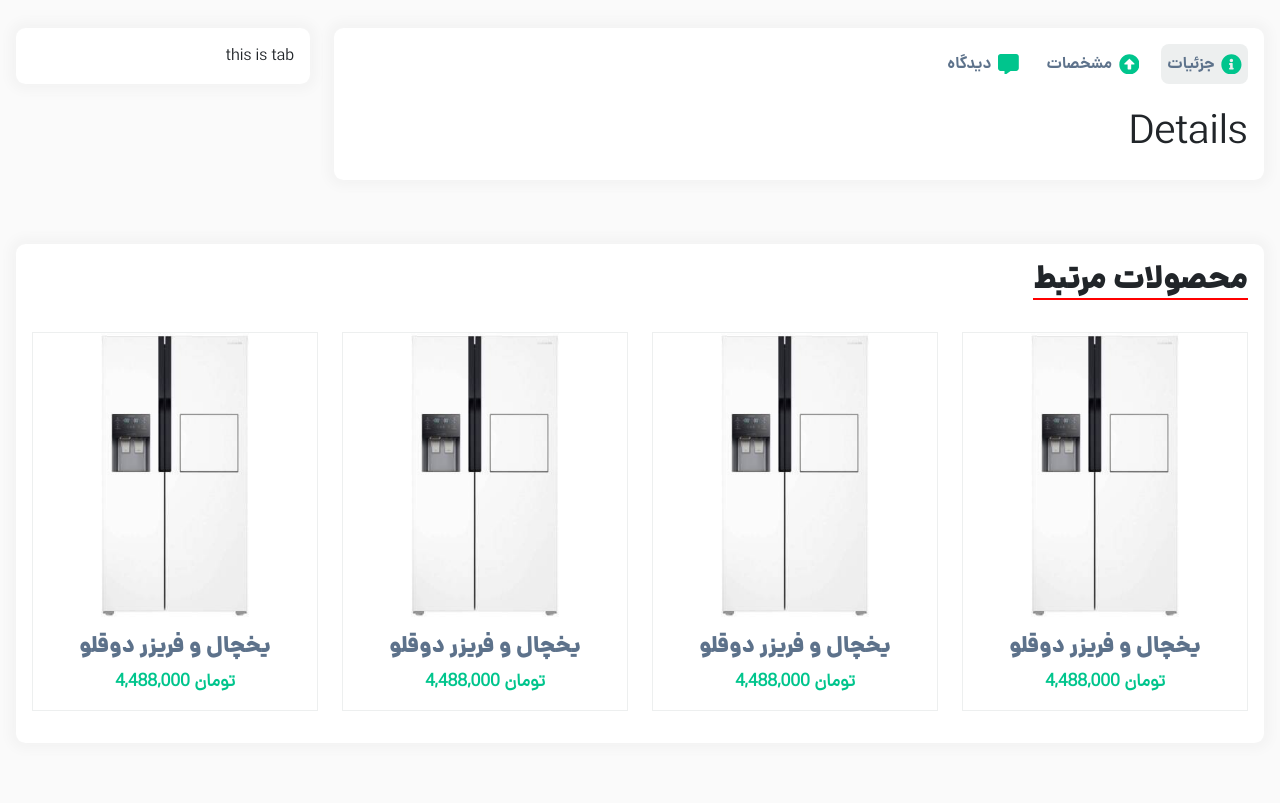
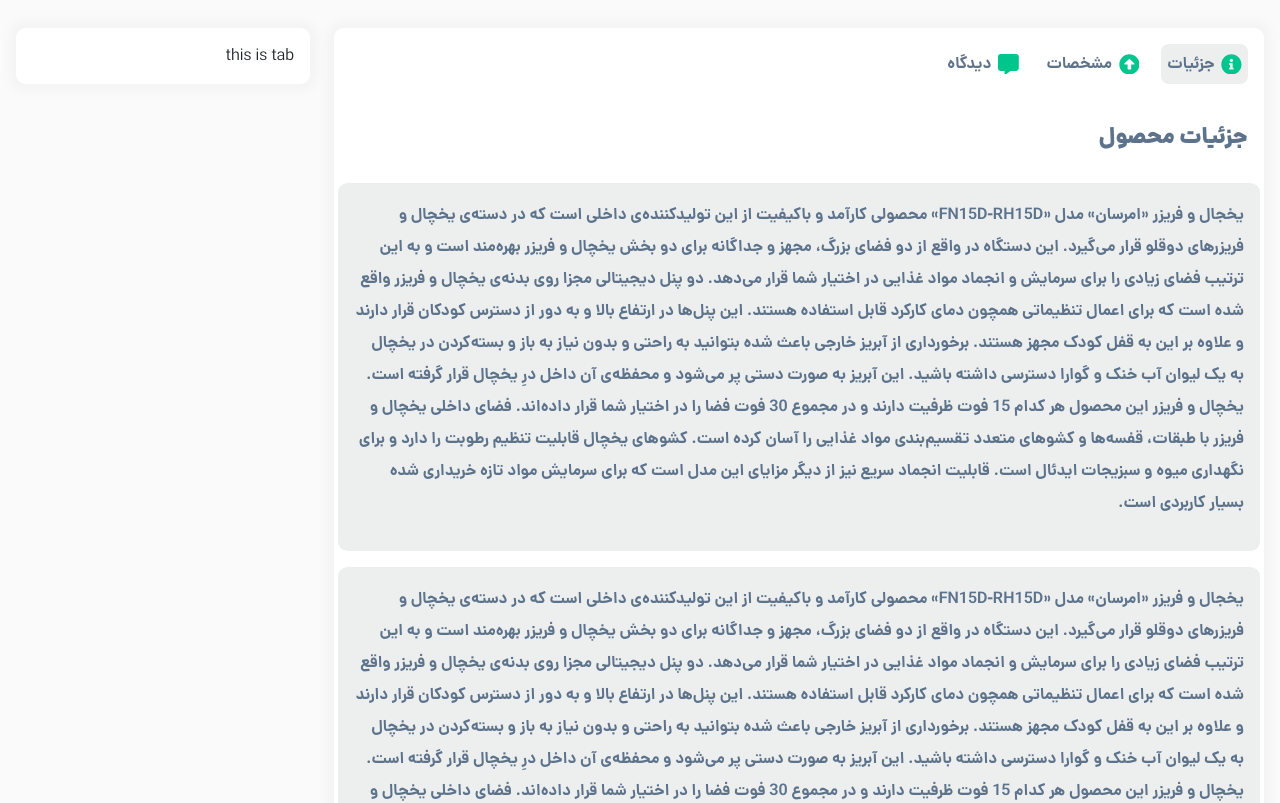
Before and after one commit to mohammadmehdidalvandii/bazar-shop, a Next.js app: page /Shop/1 in a window 1280 px wide. Shown: the part 900-1703 px from the top of the page. Built offline with nearby package versions, Linux system fonts and the light colour scheme.

Commit message:
create section details for tab section for product details

```diff
--- a/src/app/globals.css
+++ b/src/app/globals.css
@@ -161,3 +161,14 @@
   font-weight: 700;
   color: var(--primary);
 }
+
+/* details product tab_title */
+.tab_title{
+  display: block;
+  width: 100%;
+  margin: 1rem 0;
+  font-family: var(--danaBlack);
+  font-size: 1.4rem;
+  font-weight: 700;
+  color: var(--primary);
+}
--- /dev/null
+++ b/src/components/template/Shop/Details/Details.jsx
@@ -0,0 +1,64 @@
+import React from "react";
+import style from "./Details.module.css";
+
+function Details() {
+  return (
+    <section className={style.details}>
+      <div className="row">
+        <div className="col-12">
+          <h5 className="tab_title">جزئیات محصول</h5>
+        </div>
+      </div>
+      <div className="row mt-3">
+        <div className={style.details_wrapper}>
+          <p className={style.details_desc}>
+            یخجال و فریزر «امرسان» مدل «FN15D-RH15D» محصولی کارآمد و باکیفیت از
+            این تولیدکننده‌ی داخلی است که در دسته‌ی یخچال و فریزرهای دوقلو قرار
+            می‌گیرد. این دستگاه در واقع از دو فضای بزرگ، مجهز و جداگانه برای دو
+            بخش یخچال و فریزر بهره‌مند است و به این ترتیب فضای زیادی را برای
+            سرمایش و انجماد مواد غذایی در اختیار شما قرار می‌دهد. دو پنل
+            دیجیتالی مجزا روی بدنه‌ی یخچال و فریزر واقع شده است که برای اعمال
+            تنظیماتی همچون دمای کارکرد قابل استفاده هستند. این پنل‌ها در ارتفاع
+            بالا و به دور از دسترس کودکان قرار دارند و علاوه بر این به قفل کودک
+            مجهز هستند. برخورداری از آبریز خارجی باعث شده بتوانید به راحتی و
+            بدون نیاز به باز و بسته‌کردن در یخچال به یک لیوان آب خنک و گوارا
+            دسترسی داشته باشید. این آبریز به صورت دستی پر می‌شود و محفظه‌ی آن
+            داخل درِ یخچال قرار گرفته است. یخچال و فریزر این محصول هر کدام 15
+            فوت ظرفیت دارند و در مجموع 30 فوت فضا را در اختیار شما قرار
+            داده‌اند. فضای داخلی یخچال و فریزر با طبقات، قفسه‌ها و کشوهای متعدد
+            تقسیم‌بندی مواد غذایی را آسان کرده است. کشوهای یخچال قابلیت تنظیم
+            رطوبت را دارد و برای نگهداری میوه و سبزیجات ایدئال است. قابلیت
+            انجماد سریع نیز از دیگر مزایای این مدل است که برای سرمایش مواد تازه
+            خریداری شده بسیار کاربردی است.
+          </p>
+        </div>
+      </div>
+      <div className="row mt-3">
+        <div className={style.details_wrapper}>
+          <p className={style.details_desc}>
+            یخجال و فریزر «امرسان» مدل «FN15D-RH15D» محصولی کارآمد و باکیفیت از
+            این تولیدکننده‌ی داخلی است که در دسته‌ی یخچال و فریزرهای دوقلو قرار
+            می‌گیرد. این دستگاه در واقع از دو فضای بزرگ، مجهز و جداگانه برای دو
+            بخش یخچال و فریزر بهره‌مند است و به این ترتیب فضای زیادی را برای
+            سرمایش و انجماد مواد غذایی در اختیار شما قرار می‌دهد. دو پنل
+            دیجیتالی مجزا روی بدنه‌ی یخچال و فریزر واقع شده است که برای اعمال
+            تنظیماتی همچون دمای کارکرد قابل استفاده هستند. این پنل‌ها در ارتفاع
+            بالا و به دور از دسترس کودکان قرار دارند و علاوه بر این به قفل کودک
+            مجهز هستند. برخورداری از آبریز خارجی باعث شده بتوانید به راحتی و
+            بدون نیاز به باز و بسته‌کردن در یخچال به یک لیوان آب خنک و گوارا
+            دسترسی داشته باشید. این آبریز به صورت دستی پر می‌شود و محفظه‌ی آن
+            داخل درِ یخچال قرار گرفته است. یخچال و فریزر این محصول هر کدام 15
+            فوت ظرفیت دارند و در مجموع 30 فوت فضا را در اختیار شما قرار
+            داده‌اند. فضای داخلی یخچال و فریزر با طبقات، قفسه‌ها و کشوهای متعدد
+            تقسیم‌بندی مواد غذایی را آسان کرده است. کشوهای یخچال قابلیت تنظیم
+            رطوبت را دارد و برای نگهداری میوه و سبزیجات ایدئال است. قابلیت
+            انجماد سریع نیز از دیگر مزایای این مدل است که برای سرمایش مواد تازه
+            خریداری شده بسیار کاربردی است.
+          </p>
+        </div>
+      </div>
+    </section>
+  );
+}
+
+export default Details;
--- /dev/null
+++ b/src/components/template/Shop/Details/Details.module.css
@@ -0,0 +1,20 @@
+.details{
+    display: block;
+    width: 100%;
+
+}
+.details_wrapper{
+    display: block;
+    width: 100%;
+    padding: 1rem;
+    border-radius: 0.6rem;
+    background-color: var(--grayColor);
+    font-family: var(--danaBold);
+    font-size: 1.2rem;
+    font-weight: 700;
+    color: var(--primary);
+    line-height: 2;
+}
+.details_desc{
+
+}
--- a/src/components/template/Shop/Tab/Tab.jsx
+++ b/src/components/template/Shop/Tab/Tab.jsx
@@ -3,6 +3,7 @@
 import style from './Tab.module.css';
 import { FaInfoCircle , FaArrowAltCircleUp} from "react-icons/fa";
 import { FaMessage } from "react-icons/fa6";
+import Details from '../Details/Details';
 
 
 function Tab() {
@@ -32,7 +33,7 @@
         </div>
         <div className="row mt-4">
             <div className="col-12">
-                {tabMenu === "details" && (<h1>Details</h1>)}
+                {tabMenu === "details" && (<Details/>)}
                 {tabMenu === "info" && (<h1>Info</h1>)}
                 {tabMenu === "comment" && (<h1>Comment</h1>)}
             </div>
```
Also changed, not shown: src/components/template/Shop/Tab/Tab.module.css (line endings or trailing spaces).
